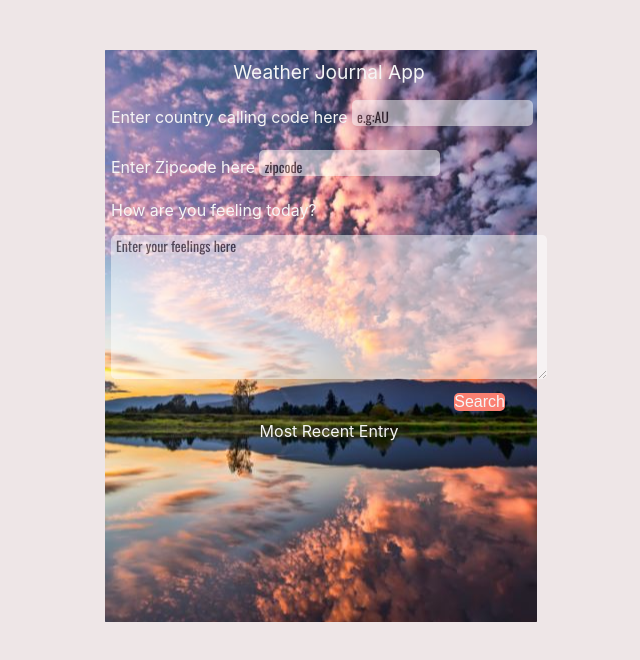
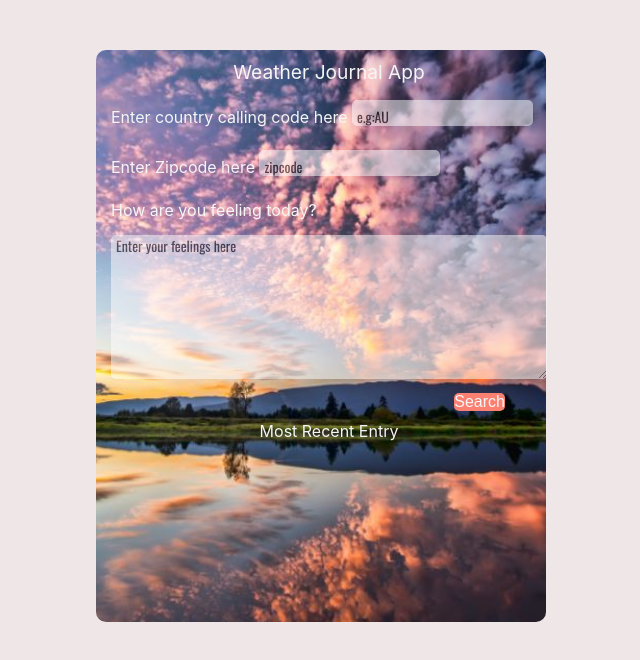
Before and after one commit to ZQWang39/Udacity-Project-3.-Weather-Journal-App, a website: page website/index.html in a window 1280 px wide. Shown: the whole page, without its empty margins (319-959 px from the left). Drawn offline with nearby package versions, Linux system fonts and the light colour scheme; a web font is replaced by a local one.

Commit message:
Adjust background pic position

```diff
--- a/website/style.css
+++ b/website/style.css
@@ -14,7 +14,7 @@ body{
     height:100%;
     width: 450px;
     grid-template-rows: 50px 50px 50px 1fr 1fr;
-    background: url(./img/background.jpg) no-repeat  center center;
+    background: center/ cover no-repeat url(./img/background.jpg);
     color:whitesmoke;
     border-radius: 10px;
     margin: 50px auto;
```
